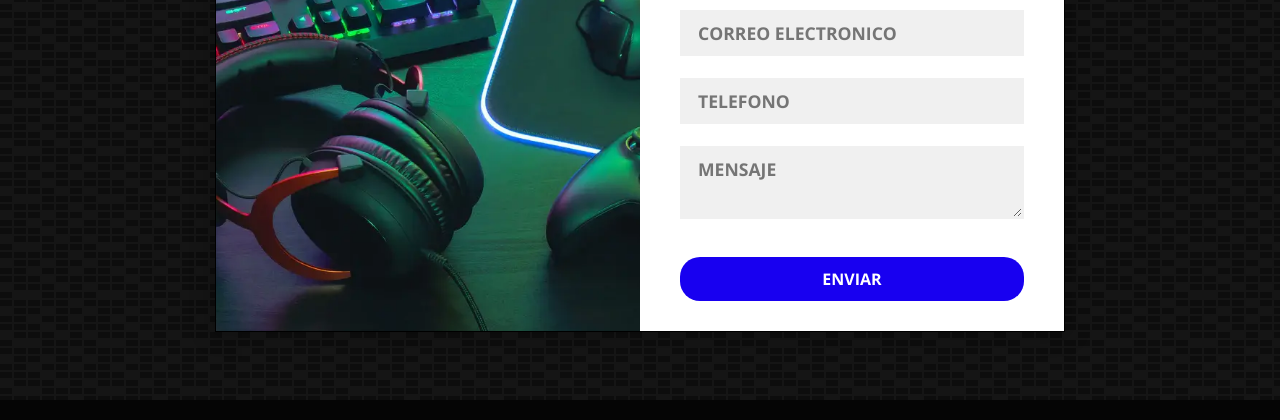
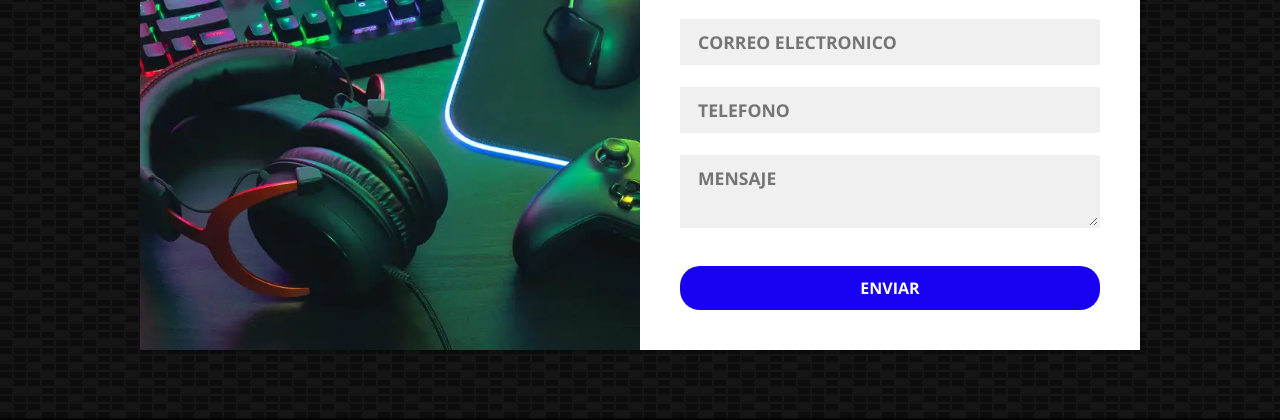
Before and after one commit to diego-tapia1444/ax-store, a website: page pages/contacto.html in a window 1280 px wide. Shown: the part 476-896 px from the top of the page. Drawn offline with nearby package versions, Linux system fonts and the light colour scheme.

Commit message:
Tercera Entrega

```diff
--- a/scss/pages/_contacto.scss
+++ b/scss/pages/_contacto.scss
@@ -5,18 +5,17 @@
 	display: flex;
 	justify-content: center;
 	align-items: center;
-	padding: 20px 100px;
+	padding: 20px 20px;
 
 	&__formulario {
-		max-width: 850px;
+		max-width: 1000px;
 		display: grid;
 		grid-template-columns: repeat(2, 1fr);
 		justify-content: center;
 		align-items: center;
 		text-align: center;
-		background-color: #fff;
-		box-shadow: 0px 0px 20px 5px rgba(0,0,0,0.19);
-		border: 1px solid black
+		background-color: #ffffff;
+		box-shadow: $shadow;
 
 	}
 }
@@ -28,7 +27,7 @@
 }
 
 .right{
-	padding: 30px 40px;
+	padding: 40px 40px;
 }
 
 .formulario {
```
Also changed, not shown: css/style.css.
